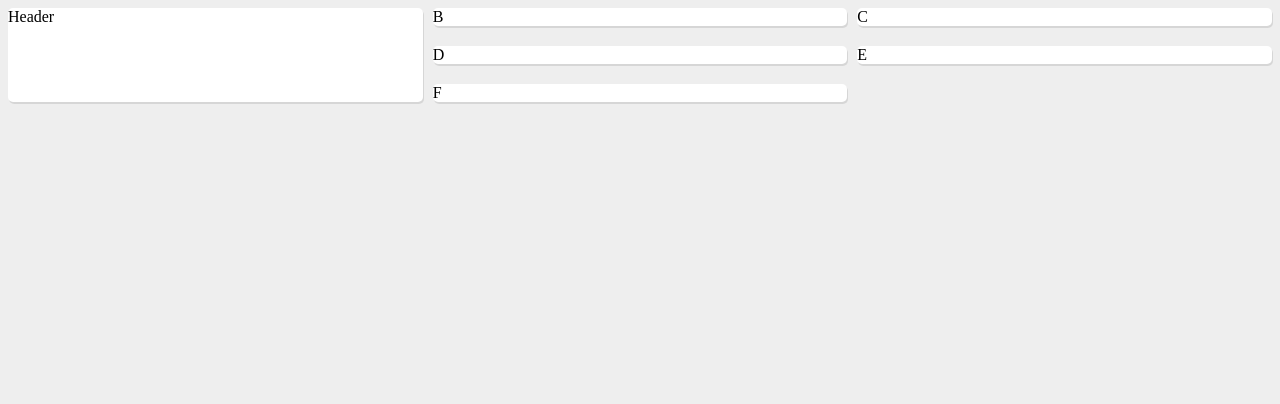
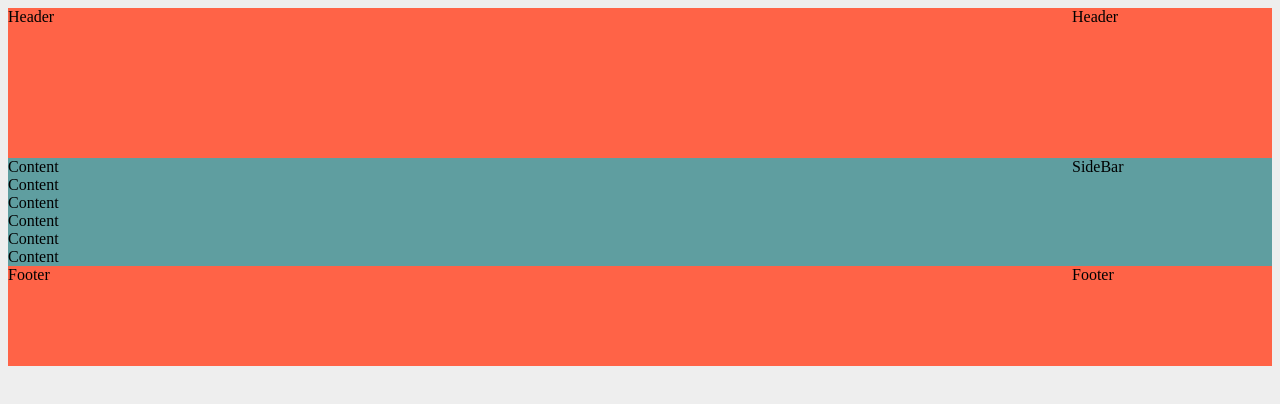
Before and after one commit to agespinosa/hjc, a plain HTML site: page 053-Grillas/index.html in a window 1280 px wide. Drawn offline with Linux system fonts and the light colour scheme.

Commit message:
grillas areas

```diff
--- a/053-Grillas/index.html
+++ b/053-Grillas/index.html
@@ -10,12 +10,19 @@
 </head>
 <body>
     <div class="grid">
-        <div class="element header">Header</div>
-        <div class="element">B</div>
-        <div class="element">C</div>
-        <div class="element">D</div>
-        <div class="element">E</div>
-        <div class="element">F</div>
+        <div class="red">Header</div>
+        <div class="red">Header</div>
+        <div class="blue">
+            <div>Content</div>
+            <div>Content</div>
+            <div>Content</div>
+            <div>Content</div>
+            <div>Content</div>
+            <div>Content</div>
+        </div>
+        <div class="blue">SideBar</div>
+        <div class="red">Footer</div>
+        <div class="red">Footer</div>
     </div>
 </body>
 </html>
--- a/053-Grillas/main.css
+++ b/053-Grillas/main.css
@@ -1,27 +1,18 @@
+.grid{
+    display: grid;
+    grid-template-areas: "header header"
+                         "content sidebar"
+                         "footer footer";
+    grid-template-rows: 150px 1fr 100px;
+    grid-template-columns: 1fr 200px;
+
+}
 body {
     background-color: #eee;
 }
-.grid{
-    /*display: inline-grid;*/
-    /*grid-template-rows: 50px 100px ;*/
-    /*grid-template-rows: 50px 100px ;*/
-    display: grid;
-    grid-template-rows: repeat(4, [row-inicio] 1fr [row-fin]);
-    /*grid-template-rows: [row-1] 1fr [row-2] 1fr [row-3] 1fr [row-4];*/
-    grid-template-columns: repeat(3, [col-inicio] 1fr [col-fin]);
-    /*grid-template-columns: [col-1] 1fr [col-2] 1fr [col-3] 1fr [col-4];*/
-    grid-gap: 20px 10px;
-
+.red{
+    background-color: tomato;
 }
-.element{
-    border-radius: 5px;
-    background-color: red;
-    background-color: white;
-    box-shadow: 1px 2px rgba(0,0,0,0.1);
+.blue{
+    background-color: cadetblue;
 }
-
-/*Se aplica a un solo elmento en particular*/
-.header{
-    grid-row: row-inicio 1 / row-inicio 4;
-    grid-column: col-inicio 1 / col-fin 1;
-}
```
